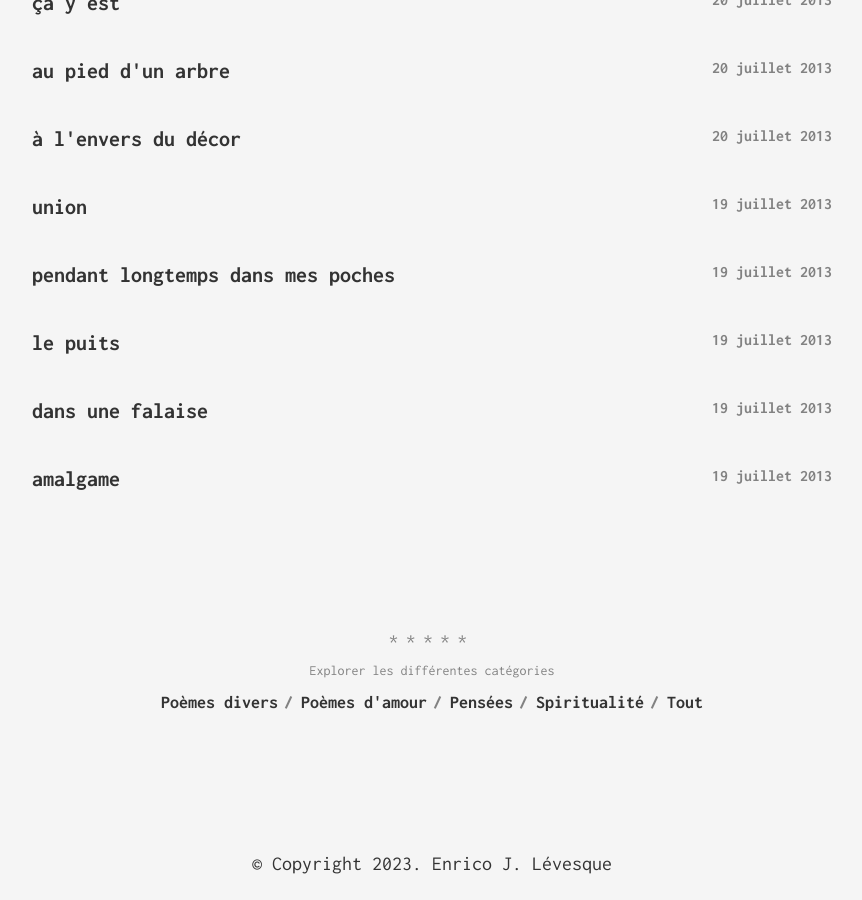
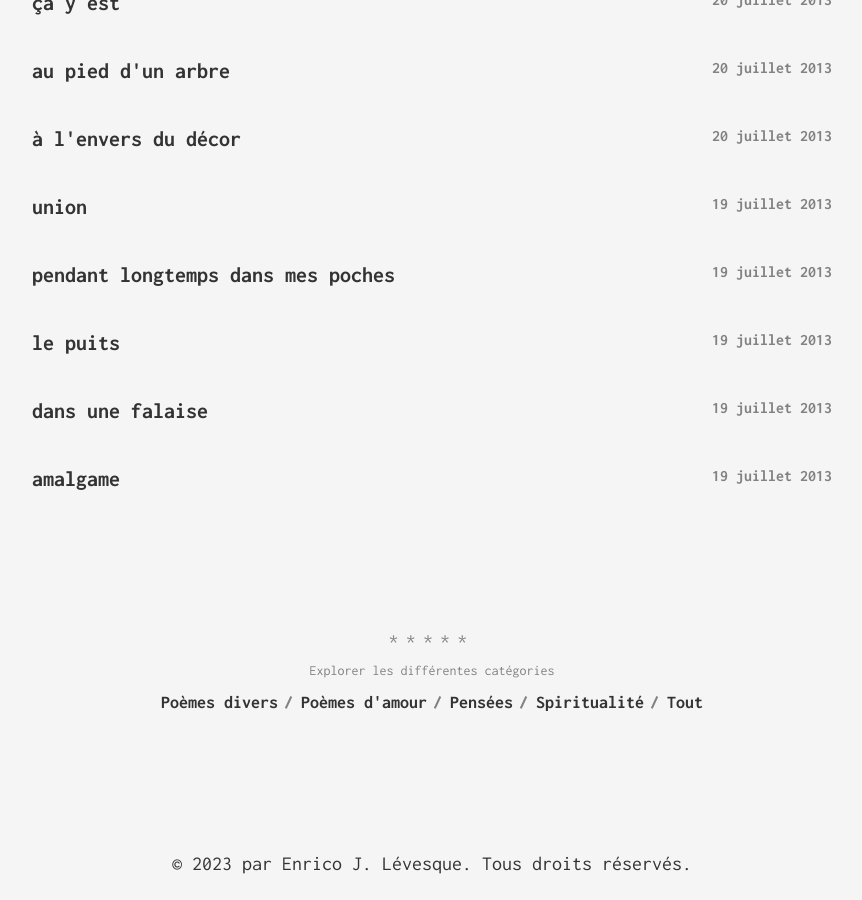
Before and after one commit to enricoJL/enricojl.github.io, a Jekyll site: the page built from index.html, in a window 1280 px wide and 900 px high, scrolled down 5520 px. Shown: the whole window, without its empty margins (208-1070 px from the left). Built offline with Jekyll 4.4.1, drawn with Linux system fonts in a browser that asks for light colours.

Commit message:
copyright

```diff
--- a/_layouts/default.html
+++ b/_layouts/default.html
@@ -15,7 +15,7 @@
         </div>
 
         </br>
-        <p style="text-align:center">&copy; Copyright {{ 'now' | date: "%Y" }}. {{site.author.fullname}}</p>
+        <p style="text-align:center">&copy; {{ 'now' | date: "%Y" }} par {{site.author.fullname}}. Tous droits réservés.</p>
 
         {% include externals/scripting.html %}
         {% include externals/google_analytics.html %}
```
